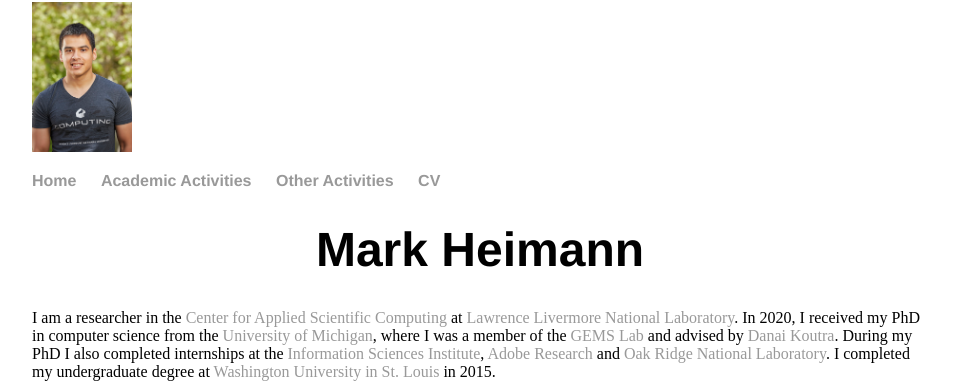
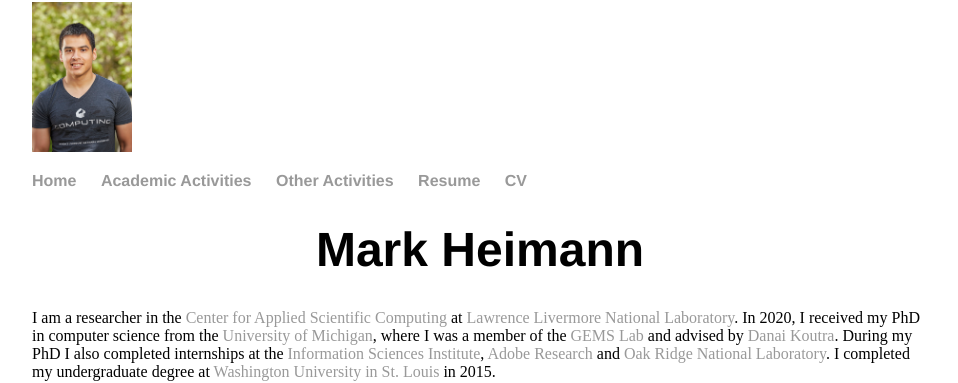
Before and after one commit to markheimann/markheimann.github.io, a Jekyll site: the page built from index.html, in a window 1280 px wide. Shown: the part 58-441 px from the top of the page, without its empty margins (160-1118 px from the left). Built offline with Jekyll 4.4.1, drawn with Linux system fonts in a browser that asks for light colours.

Commit message:
added shorter resume

```diff
--- a/_layouts/sitemap.html
+++ b/_layouts/sitemap.html
@@ -12,6 +12,7 @@ layout: default
               <!-- <li><a href="projects.html">Projects</a></li> -->
               <li><a href="academic">Academic Activities</a></li>
               <li><a href="other">Other Activities</a></li>
+	      <li><a href="assets/MarkHeimann_Resume.pdf">Resume</a></li>
               <li><a href="assets/MarkHeimann_CV.pdf">CV</a></li>
           </ul>
       </nav>
```
Also changed, not shown: 1 other file.
